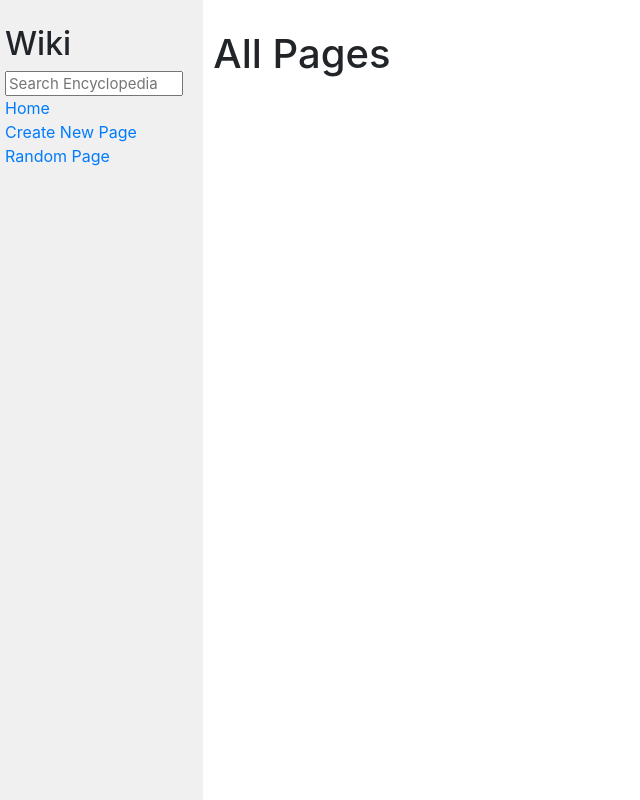
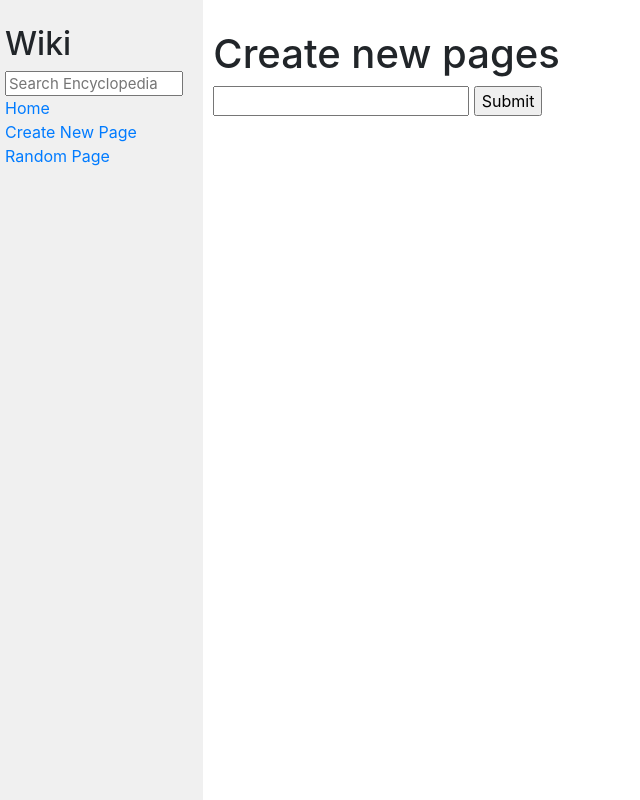
Before and after one commit to hamina12/CS50w, a Django app: page /save in a window 1280 px wide. Shown: the whole page, without its empty margins (0-640 px from the left). Run offline with Django 4.2, Linux system fonts and the light colour scheme; some libraries are stand-ins or nearby versions.

Commit message:
Mon, Feb 6, 2023, 9:00 AM +07:00

```diff
--- a/wiki/encyclopedia/templates/encyclopedia/save.html
+++ b/wiki/encyclopedia/templates/encyclopedia/save.html
@@ -5,12 +5,11 @@
 {% endblock %}
 
 {% block body %}
-    <h1>All Pages</h1>
+    <h1>Create new pages</h1>
 
-    <ul>
-        {% for entry in entries %}
-            <li>{{ entry }}</li>
-        {% endfor %}
-    </ul>
+    <input type="textarea">
+    <input type="submit"
+
+
 
 {% endblock %}
```
